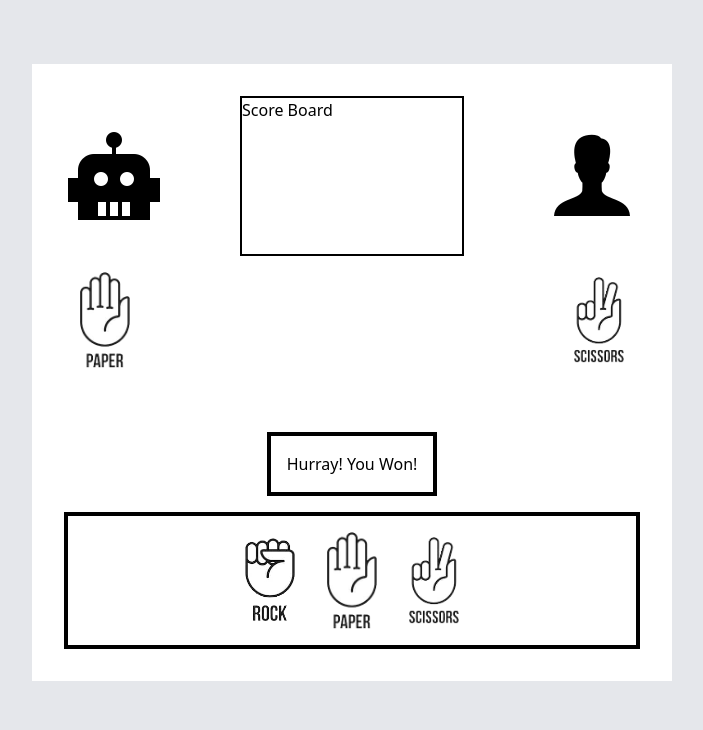
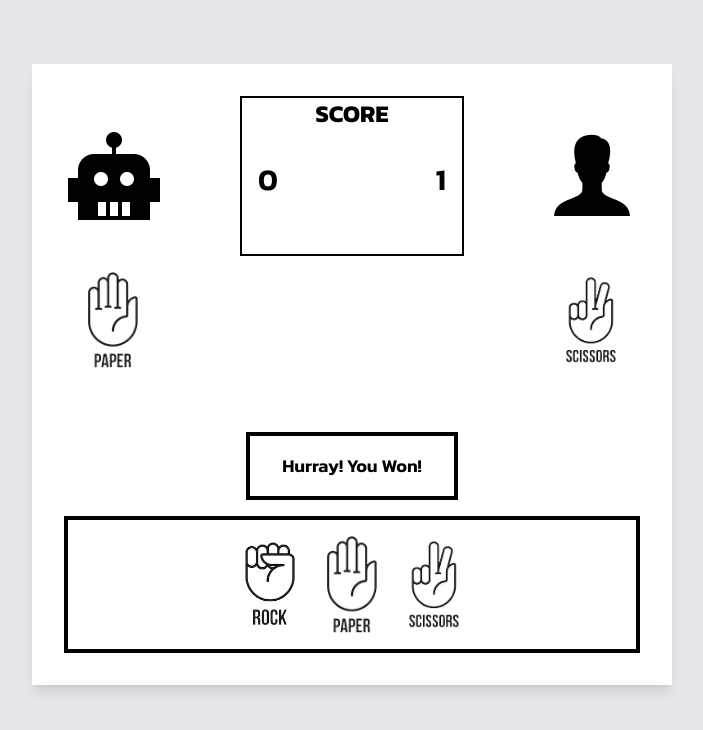
Before and after one commit to danieltsega/Rock-Paper-Scissors, a plain HTML site: page index.html in a window 1280 px wide. Shown: the whole page, without its empty margins (288-991 px from the left). Drawn offline with nearby package versions, Linux system fonts and the light colour scheme.

Commit message:
feat: customize the game layout and score board

```diff
--- a/index.html
+++ b/index.html
@@ -6,22 +6,47 @@
     <meta name="viewport" content="width=device-width, initial-scale=1.0" />
     <title>Rock-Paper-Scissors</title>
     <script src="https://cdn.tailwindcss.com"></script>
+    <link rel="preconnect" href="https://fonts.googleapis.com" />
+    <link rel="preconnect" href="https://fonts.gstatic.com" crossorigin />
+    <link
+      href="https://fonts.googleapis.com/css2?family=Kanit:ital,wght@0,100;0,200;0,300;0,400;0,500;0,600;0,700;0,800;0,900;1,100;1,200;1,300;1,400;1,500;1,600;1,700;1,800;1,900&family=Roboto:ital,wght@0,100;0,300;0,400;0,500;0,700;0,900;1,100;1,300;1,400;1,500;1,700;1,900&display=swap"
+      rel="stylesheet"
+    />
+    <style>
+      .kanit-semibold {
+        font-family: "Kanit", sans-serif;
+        font-weight: 600;
+        font-style: normal;
+      }
+
+      .kanit-bold {
+        font-family: "Kanit", sans-serif;
+        font-weight: 700;
+        font-style: normal;
+      }
+    </style>
   </head>
-  <body class="bg-gray-200">
-    <div class="w-1/2 mx-auto bg-white mt-16 p-8 relative">
+  <body class="bg-gray-200 kanit-semibold">
+    <div class="w-1/2 mx-auto bg-white mt-16 p-8 relative shadow-lg">
       <!-- Top Div -->
       <div class="flex justify-between items-center mb-4">
         <div>
           <img src="images/icons8-robot-100.png" alt="" />
         </div>
-        <div class="w-56 h-40 border-2 border-black">Score Board</div>
+        <div class="w-56 h-40 border-2 border-black">
+          <div class="text-center kanit-bold text-2xl mb-4">SCORE</div>
+          <div class="flex justify-between p-4 text-3xl">
+            <div>0</div>
+            <div>1</div>
+          </div>
+        </div>
         <div>
           <img src="images/icons8-user-100.png" alt="" />
         </div>
       </div>
 
       <!-- Selection Icon Div -->
-      <div class="flex justify-between items-center mb-16 px-4">
+      <div class="flex justify-between items-center mb-16 px-6">
         <div>
           <img src="images/paper.png" alt="" width="50" height="50" />
         </div>
@@ -32,7 +57,9 @@
 
       <!-- Status Pop-up Div -->
       <div class="flex justify-center items-center mb-4">
-        <div class="border-4 border-black p-4 text-center">
+        <div
+          class="border-4 border-black py-4 px-8 text-center kanit-semibold text-lg"
+        >
           Hurray! You Won!
         </div>
       </div>
@@ -47,6 +74,9 @@
           <img src="images/scissor.png" alt="" width="50" height="50" />
         </div>
       </div>
+
+      <!-- Total Score Div -->
+      <div class="absolute"></div>
     </div>
     <script src="index.js"></script>
   </body>
```
